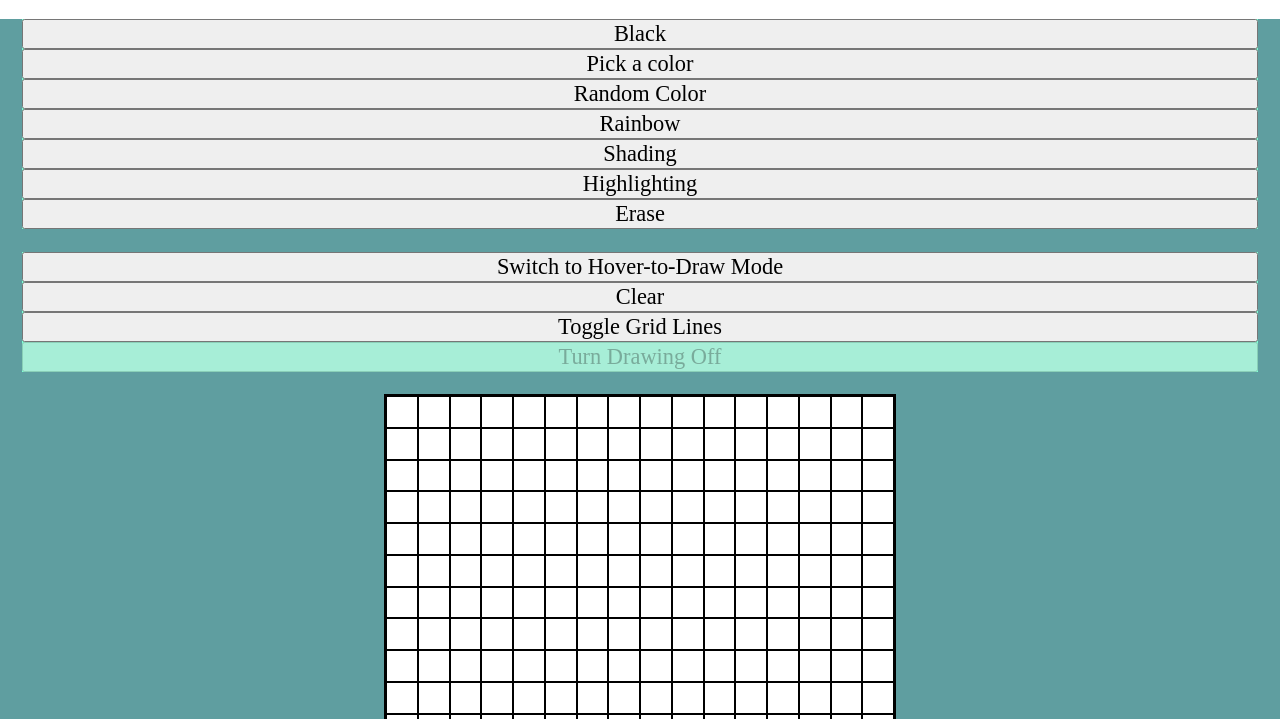
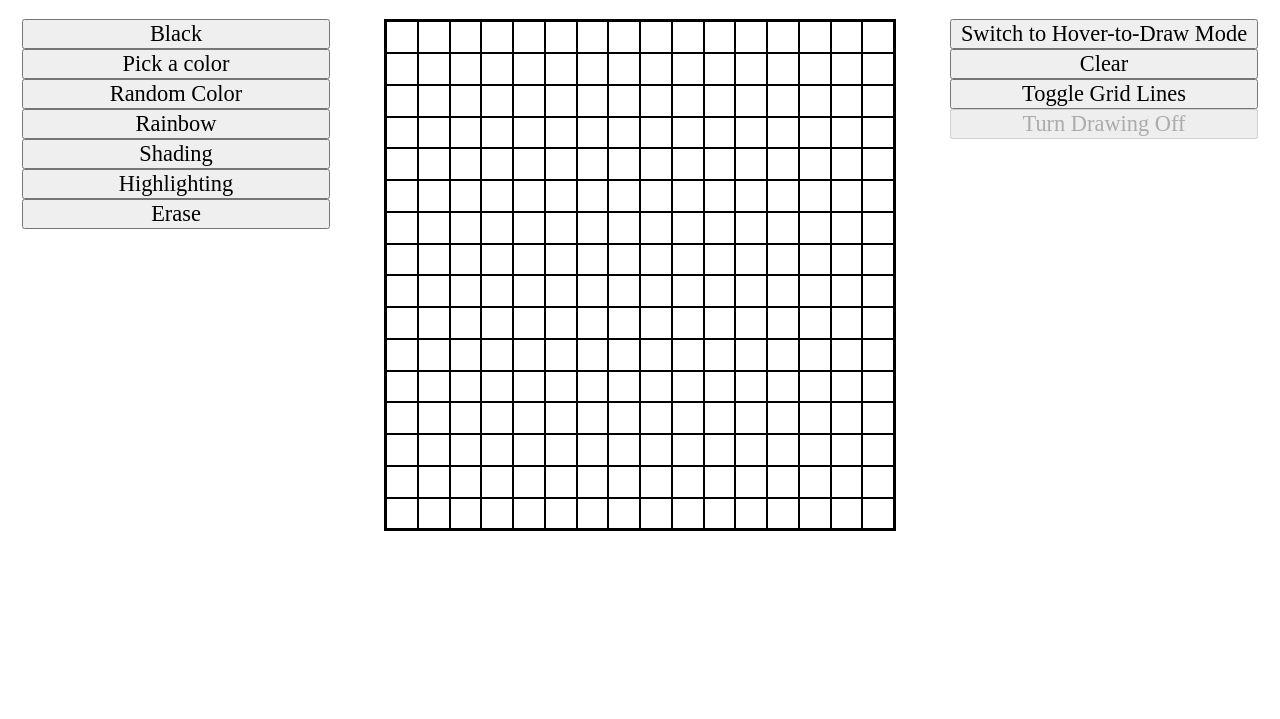
Before and after one commit to k-nox/doodle-div, a website: page index.html in a window 1280 px wide. Both pictures are taken after a click on the button "Switch to Click-to-Draw Mode". Shown: the part 81-800 px from the top of the page. Drawn offline with Linux system fonts and the light colour scheme.

Commit message:
Refactor to remove unnecessary subfunctions

```diff
--- a/scripts/script.js
+++ b/scripts/script.js
@@ -2,10 +2,10 @@ const container = document.querySelector('.container');
 const buttons = document.querySelectorAll('button');
 const pickerInput = document.querySelector('#color-picker');
 
-let currentColorMode = 'black';
+let currentColorMode = 'black'; // defaults currentColorMode to black on start
 let gridItems;
-let currentRainbowColor = 'violet';
-let currentDrawMode = 'mouseenter';
+let currentRainbowColor = 'violet'; // defaults the nextRainbowColor to red in rainbow mode
+let currentDrawMode = 'mouseenter'; // defaults drawing mode to hover
 
 const setColorMode = function setCurrentColorMode(color) {
   currentColorMode = color;
@@ -33,17 +33,6 @@ const setDrawMode = function setCurrentDrawMode(newDrawMode) {
   draw();
 };
 
-const toggleOnOff = function toggleDisabledClassOnContainer() {
-  if (currentDrawMode === 'mouseenter') {
-    const buttonText = container.classList.contains('disabled') ? 'Off' : 'On';
-    document.querySelector(
-      '#toggle-on-off'
-    ).textContent = `Turn Drawing ${buttonText}`;
-    container.classList.toggle('disabled');
-  }
-};
-
-//* creates grid from user input; defaults to 16x16
 const createGrid = function createGridFromUserInput(itemsPerSide = 16) {
   let totalItems;
   if (itemsPerSide >= 100) {
@@ -60,7 +49,6 @@ const createGrid = function createGridFromUserInput(itemsPerSide = 16) {
   }
 };
 
-//* enables hover functionality; defaults to black
 const draw = function drawUsingCurrentDrawAndColorMode() {
   gridItems.forEach(item => {
     item.addEventListener(currentDrawMode, updateColor);
@@ -77,7 +65,6 @@ function updateColor(e) {
   }
 }
 
-//* generates random hex color
 const randomColor = function generateRandomColor(item) {
   const currentItem = item;
   currentItem.style.background = `#${Math.floor(
@@ -85,7 +72,6 @@ const randomColor = function generateRandomColor(item) {
   ).toString(16)}`;
 };
 
-//* sets color in order of rainbow
 const rainbowColor = function generateColorsInRainbowOrder(item) {
   const currentItem = item;
   const rainbowArray = [
@@ -141,20 +127,23 @@ const lightenGridItem = function lightenGridItemGradually(item) {
   currentItem.style.setProperty('--brightness-level', nextBrightness);
 };
 
-//* erases all color and resets brightness level on hover
 const erase = function eraseColorAndBrightness(item) {
   const currentItem = item;
   currentItem.style.background = 'white';
   currentItem.style.setProperty('--brightness-level', 1);
 };
 
-//* clears board and resets grid to user-defined size on button click
 const clear = function clearEverything() {
-  const currentGridLineStatus = checkGrid();
+  const currentGridLineStatus = Array.from(gridItems).every(item =>
+    item.classList.contains('grid-lines')
+  );
   const currentItemsPerSide = Math.sqrt(gridItems.length);
   const newItemsPerSide = askUser(currentItemsPerSide);
   if (newItemsPerSide) {
-    clearContainer();
+    if (!container.classList.contains('disabled')) {
+      toggleOnOff();
+    }
+    gridItems.forEach(item => item.remove());
     createGrid(newItemsPerSide);
     if (currentGridLineStatus) {
       gridItems.forEach(item => item.classList.add('grid-lines'));
@@ -163,13 +152,14 @@ const clear = function clearEverything() {
   }
 };
 
-const checkGrid = function checkCurrentGridLineStatus() {
-  const gridItemArray = Array.from(gridItems);
-  return gridItemArray.every(item => item.classList.contains('grid-lines'));
-};
-
-const clearContainer = function clearAllItemsFromContainer() {
-  gridItems.forEach(item => item.remove());
+const toggleOnOff = function toggleDisabledClassOnContainer() {
+  if (currentDrawMode === 'mouseenter') {
+    const buttonText = container.classList.contains('disabled') ? 'Off' : 'On';
+    document.querySelector(
+      '#toggle-on-off'
+    ).textContent = `Turn Drawing ${buttonText}`;
+    container.classList.toggle('disabled');
+  }
 };
 
 const askUser = function askUserForNewGridSize(currentItemsPerSide) {
@@ -193,7 +183,6 @@ const askUser = function askUserForNewGridSize(currentItemsPerSide) {
   return currentItemsPerSide;
 };
 
-//* toggles drawing capability with click on container
 container.addEventListener('click', () => toggleOnOff());
 
 pickerInput.addEventListener('change', e => setColorMode(e.target.value));
--- a/styles/style.css
+++ b/styles/style.css
@@ -14,8 +14,9 @@ button {
   font-family: inherit;
 }
 main {
-  width: 100vw;
-  background-color: cadetblue;
+  width: 100%;
+  display: grid;
+  grid-template: 'left-controls grid-container right-controls' auto / 1fr 45vw 1fr;
 }
 header {
   text-align: center;
@@ -29,7 +30,7 @@ header {
   grid-template-columns: repeat(var(--items-per-side), 1fr);
   border: 2px solid black;
   margin: 1em auto;
-  background-color: red;
+  grid-area: grid-container;
 }
 .grid-lines {
   border: 1px solid black;
@@ -49,5 +50,10 @@ header {
   display: flex;
   flex-flow: column wrap;
   margin: 1em;
-  background-color: aquamarine;
 }
+.left {
+  grid-area: left-controls;
+}
+.right {
+  grid-area: right-controls;
+}
```
